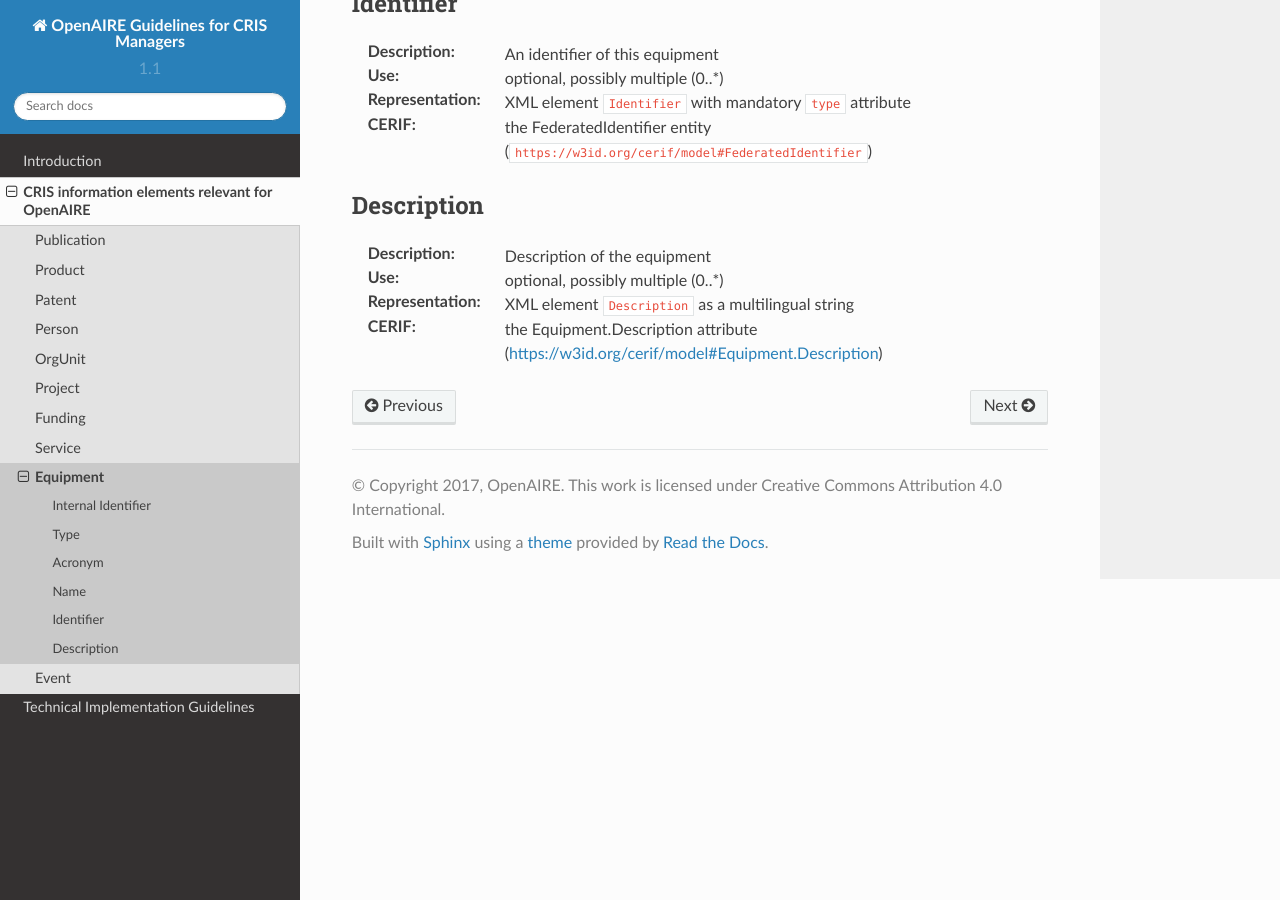
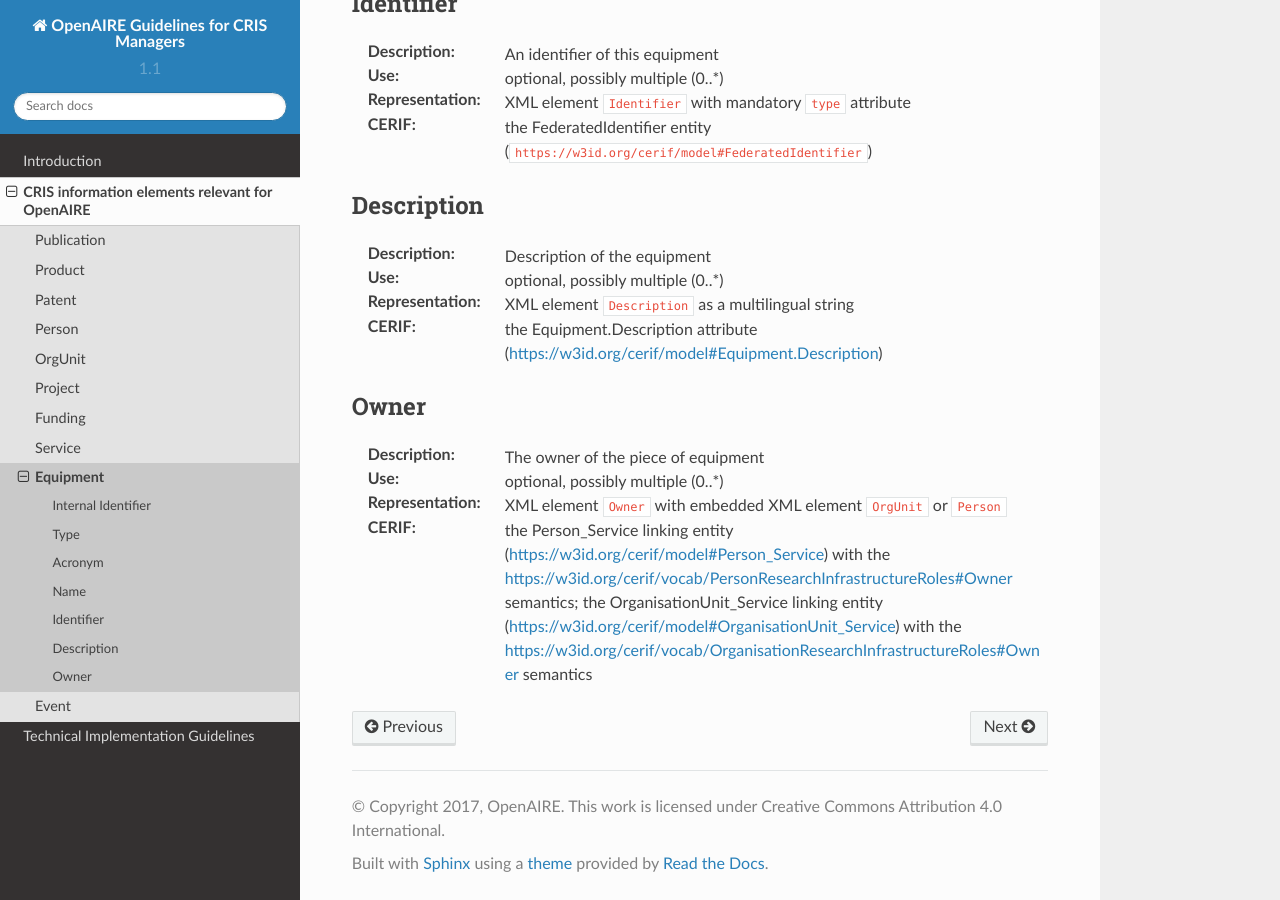
Before and after one commit to openaire/guidelines-cris-managers, a Sphinx documentation site: the page built from docs/cerif_xml_equipment_entity.rst, in a window 1280 px wide and 900 px high, scrolled down 1171 px. Built offline with Sphinx 7.4.7 and the Read the Docs theme 2.0.0, drawn with Linux system fonts in a browser that asks for light colours; a script that is not in the unit is left out.

Commit message:
added Equipment/Owner

```diff
--- a/docs/cerif_xml_equipment_entity.rst
+++ b/docs/cerif_xml_equipment_entity.rst
@@ -57,3 +57,12 @@ Description
 :Use: optional, possibly multiple (0..*)
 :Representation: XML element ``Description`` as a multilingual string
 :CERIF: the Equipment.Description attribute (`<https://w3id.org/cerif/model#Equipment.Description>`_)
+
+
+
+Owner
+^^^^^
+:Description: The owner of the piece of equipment
+:Use: optional, possibly multiple (0..*)
+:Representation: XML element ``Owner`` with embedded XML element ``OrgUnit`` or ``Person``
+:CERIF: the Person_Service linking entity (`<https://w3id.org/cerif/model#Person_Service>`_) with the `<https://w3id.org/cerif/vocab/PersonResearchInfrastructureRoles#Owner>`_ semantics; the OrganisationUnit_Service linking entity (`<https://w3id.org/cerif/model#OrganisationUnit_Service>`_) with the `<https://w3id.org/cerif/vocab/OrganisationResearchInfrastructureRoles#Owner>`_ semantics
```
Also changed, not shown: 2 other files.
